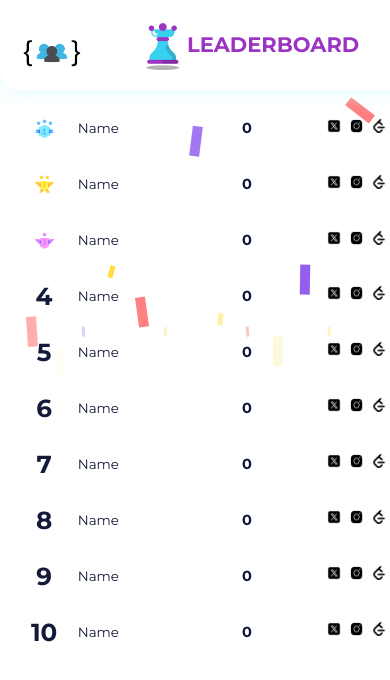
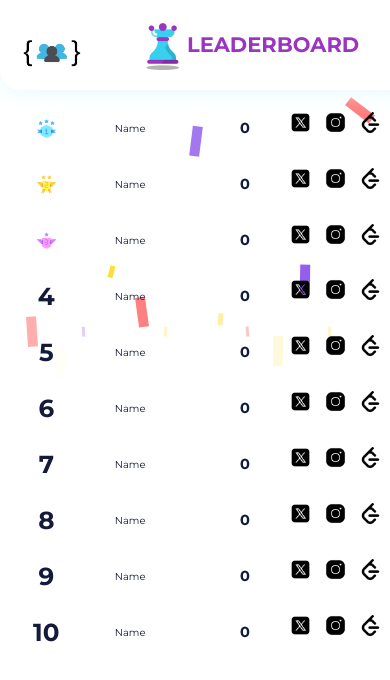
Before and after one commit to VivekJJadav/Quiz-B2B, a React (Vite) app in the folder LeaderBoard/: page / in a window 390 px wide. Shown: the top 680 px of the page. Built offline with nearby package versions, Linux system fonts and the light colour scheme.

Commit message:
fixissues

```diff
--- a/LeaderBoard/src/Components/Player.css
+++ b/LeaderBoard/src/Components/Player.css
@@ -95,10 +95,11 @@ td {
         width: 19px;
     }
     .name {
-        width: 37%;
+        width: 27%;
+        font-size: 10px;
     }
     .points {
-        width: 18%;
+        width: 9%;
     }
     .contact_info img {
         width: 60%;
@@ -123,10 +124,9 @@ td {
     .number img {
         width: 50px;
     }
-}
-
-.name {
-    font-size: 1.2rem;
+    .name {
+        font-size: 1.2rem;
+    }
 }
 
 .points {
```
